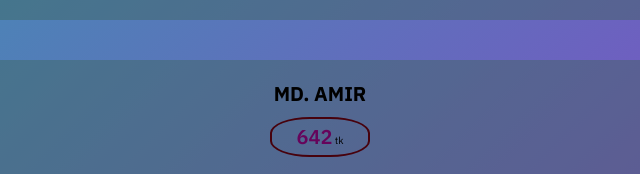
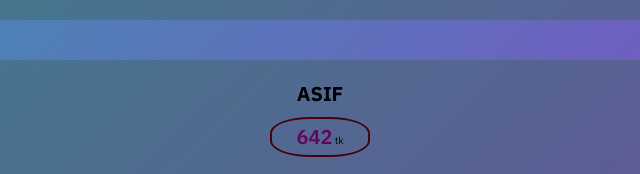
Before and after one commit to samiulbd22/december22, a plain HTML site: page asif.html in a window 1280 px wide. Shown: the part 601-775 px from the top of the page, 320-960 px from the left. Drawn offline with nearby package versions, Linux system fonts and the light colour scheme.

Commit message:
Update asif.html

```diff
--- a/asif.html
+++ b/asif.html
@@ -76,7 +76,7 @@
             <div class="present">
                 <table class="data">
                     <caption>
-                        <h1>md. amir</h1>
+                        <h1>asif</h1>
                         <div class="tamount">
                             <!-- total amount -->
                             <div class="total"><b>642</b>
```
